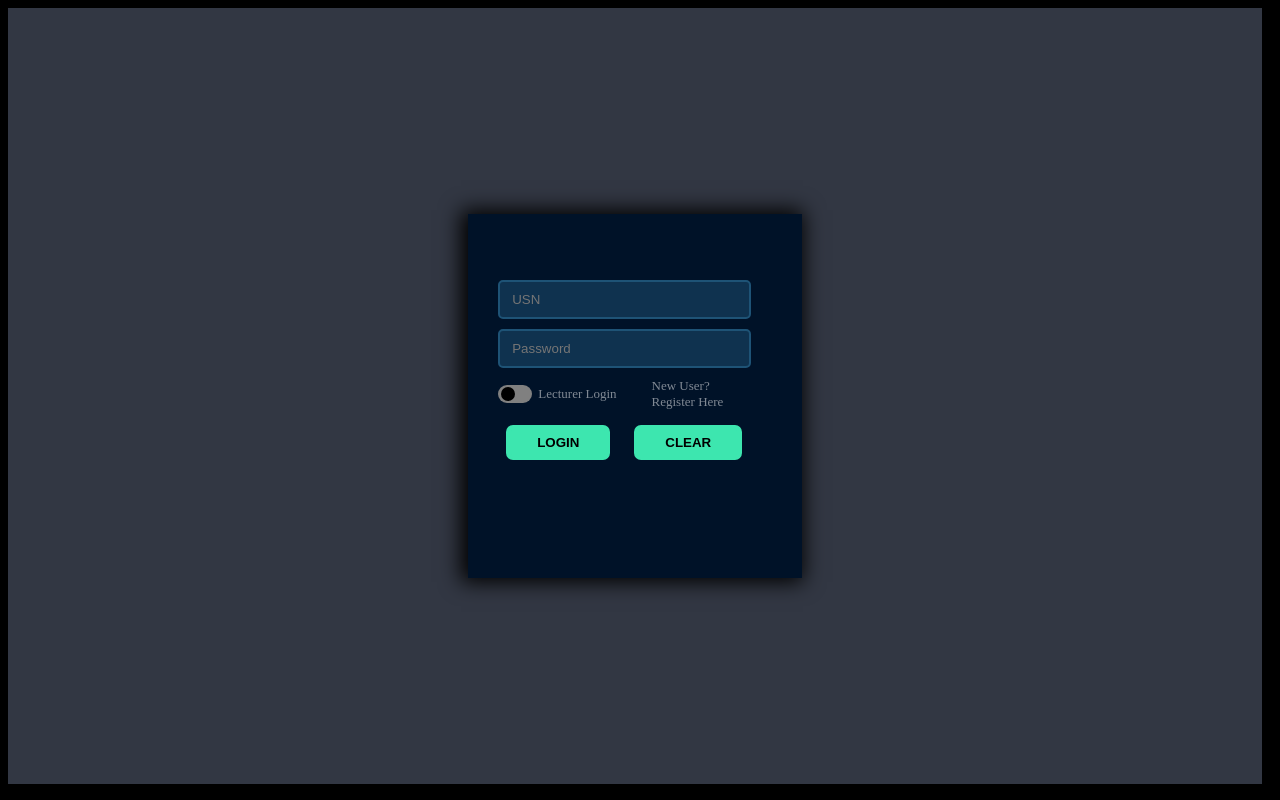
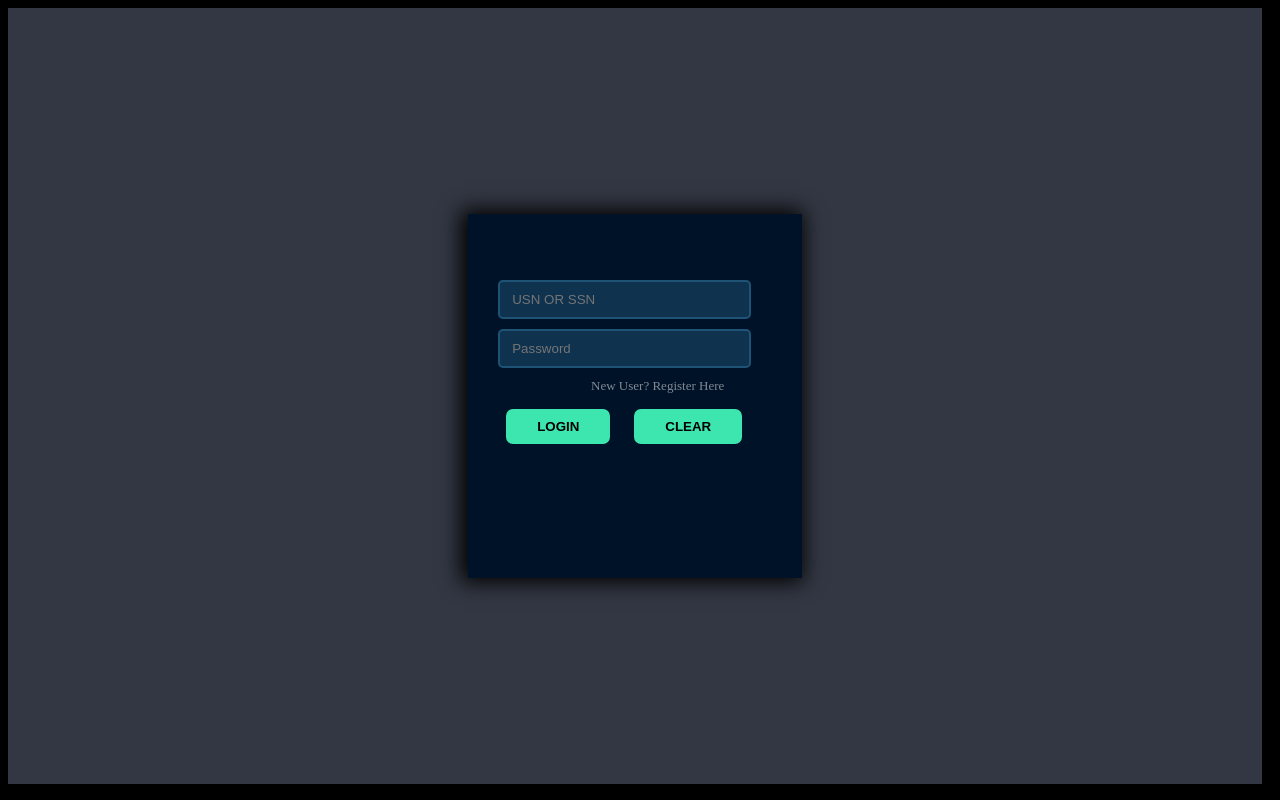
Before and after one commit to Naman0701/CAAT, a Django app: page / in a window 1280 px wide. Run offline with Django 3.2, Linux system fonts and the light colour scheme.

Commit message:
User_Func done

```diff
--- a/CAAT/Home/views.py
+++ b/CAAT/Home/views.py
@@ -1,5 +1,6 @@
-from django.shortcuts import render
+from django.shortcuts import render,redirect
 from .models import Student,Teacher
+from django.contrib.auth.models import User,auth
 
 class box:
     name: str
@@ -7,24 +8,56 @@ class box:
     title: str
     desc: str
 
+def register(req):
+    id = req.POST.get('id')
+    pwd = req.POST.get('pwd')
+    role = req.POST.get('role', 'off')
+    if role=='on':
+        staff=True
+        data=Teacher.objects.filter(Ssn=id)
+    else:
+        staff = False
+        data=Student.objects.filter(Usn=id)
+    if data.exists():
+        if not User.objects.filter(username=id).exists():
+            user=User.objects.create_user(username=id,
+                                          password=pwd,
+                                          email=data.get().Email,
+                                          first_name=data.get().Fname,
+                                          last_name=data.get().Lname,
+                                          is_staff=staff)
+            user.save()
+        else:
+            print('USER ALREADY REGISTERED')
+    else:
+        print('USER DOES NOT EXIST')
+
+
+
 def login(req):
     if req.method== 'POST':
-        return render(req, 'home.html')
+        action = req.POST.get('action')
+        if action == 'log_in':
+            return render(req, 'home.html')
+        elif action== 'register':
+            register(req)
+            return redirect('/')
     else:
         return render(req,'login.html')
 
 def home(req):
-    ssn = req.POST.get('usn')
+    id = req.POST.get('id')
     pwd = req.POST.get('pwd')
-    role = req.POST.get('role', 'off')
-    data = Student.objects.filter(Usn=ssn)
+    user=auth.authenticate(username=id, password=pwd)
     at = ('Enter the attendance of the students.', 'View your attendance.')
     ai = ('Enter the AICTE points of the students based on the activites attended.',
           'View your AICTE points based on the activites attended.')
-    i = 1
-    if role == 'on':
-        i = 0
-    if ssn == '1JS19CS093' and pwd == 'Iloveu3000':
+    if user is not None:
+        data=User.objects.filter(username=id)
+        role=data.get().is_staff
+        i = 1
+        if role ==True:
+            i = 0
         b1 = box()
         b1.img = 'attend.jpg'
         b1.title = 'ATTENDANCE'
@@ -38,10 +71,10 @@ def home(req):
         b = [b1, b2]
 
         d = {'b': b,
-             'name': data.get().Fname + ' ' + data.get().Lname
+             'name': data.get().first_name + ' ' + data.get().last_name
              }
         return render(req, 'home.html', d)
-    d = {
-        'error': "Invalid username or password.Please try again"
-    }
-    return render(req, 'login.html', d)
+    else:
+        print('INVALID')
+        redirect('/')
+    return redirect('/')
--- a/CAAT/templates/home.html
+++ b/CAAT/templates/home.html
@@ -17,7 +17,7 @@
 <body>
     <div class="nav flex">
         <a>College Attendance And AICTE Points Tracker</a>
-        <button href="/" class="nav_btn">LOG OUT</button>
+        <button class="nav_btn" onclick="location.href='/'" type="button">LOG OUT</button>
     </div>
     <div class="body">
         <div class="welcome center">
--- a/CAAT/templates/login.html
+++ b/CAAT/templates/login.html
@@ -16,16 +16,12 @@
         <div class="main_box flex">
         <div class="box flex">
             <form name="log_in" id="log_in" class="items" action="/home/" method="post"> {% csrf_token %}
-            <input type="text" placeholder="USN" class="user" name="usn" required>
-            <input type="password" placeholder="Password" class="user" name="pwd" minlength="7" maxlength="20" required>
+            <input type="text" placeholder="USN OR SSN" class="user" name="id" required>
+            <input type="password" placeholder="Password" class="user" name="pwd" minlength="7" maxlength="200" required>
+            <input type="hidden" name="action" value="log_in">
 
-            <div class="formality flex">
-            <label class="switch">
-                <input type="checkbox" name="role" id="role">
-                <span class="slider"></span>
-            </label>
-            <label for="role" class="rem">Lecturer Login</label>
-            <a href="#" class="forg">New User? <br> Register Here</a>
+            <div class="formality flex" style="justify-content: space-around">
+            <a href="#" class="forg">New User? Register Here</a>
 
         </div>
         <div class="flex btn_div">
@@ -37,10 +33,10 @@
 
         <div class="reg_box">
           <form name="register" id="register" class="reg_items" action="/" method="post"> {% csrf_token %}
-            <input type="text" placeholder="Username" class="user" name="username" required>
-            <input type="text" placeholder="USN or SSN" class="user" name="serial" required>
-            <input type="password" placeholder="Password" class="user" name="pwd" minlength="7" maxlength="20" required>
-            <input type="password" placeholder="Confirm Password" class="user" name="pwd" minlength="7" maxlength="20" required>
+            <input type="text" placeholder="USN or SSN" class="user" name="id" required>
+            <input type="password" id="pwd1" placeholder="Password" class="user" name="pwd" minlength="7" maxlength="20" required>
+            <input type="password" id="pwd2" placeholder="Confirm Password" class="user" name="cpwd" onchange="check_pass()" minlength="7" maxlength="20" required>
+            <input type="hidden" name="action" value="register">
 
             <div class="formality flex">
             <label class="switch">
@@ -52,7 +48,7 @@
 
             </div>
 
-            <button type="submit" class="btn">REGISTER</button>
+            <button id="submit" type="submit" class="btn" disabled>REGISTER</button>
             <button type="reset" class="btn">CLEAR</button>
         </form>
     </div>
@@ -60,6 +56,10 @@
         </div>
 
 <script>
+    var p1=document.getElementById('pwd1'),
+        p2=document.getElementById('pwd2');
+
+
     $('.formality a').click(
   function() {
     $('.box').animate({height: "toggle", opacity: "toggle"}, "slow");
@@ -68,6 +68,16 @@
     document.getElementById('register').reset();
   }
  );
+
+    function check_pass() {
+        console.log(p1)
+        console.log(p2)
+        if (p1.value==p2.value)
+            {document.getElementById('submit').disabled=false;}
+        else{
+            document.getElementById('submit').disabled=true
+        }
+    }
 </script>
 </body>
 
```
Also changed, not shown: CAAT/templates/doit.html (deleted, +0 -20 lines).
